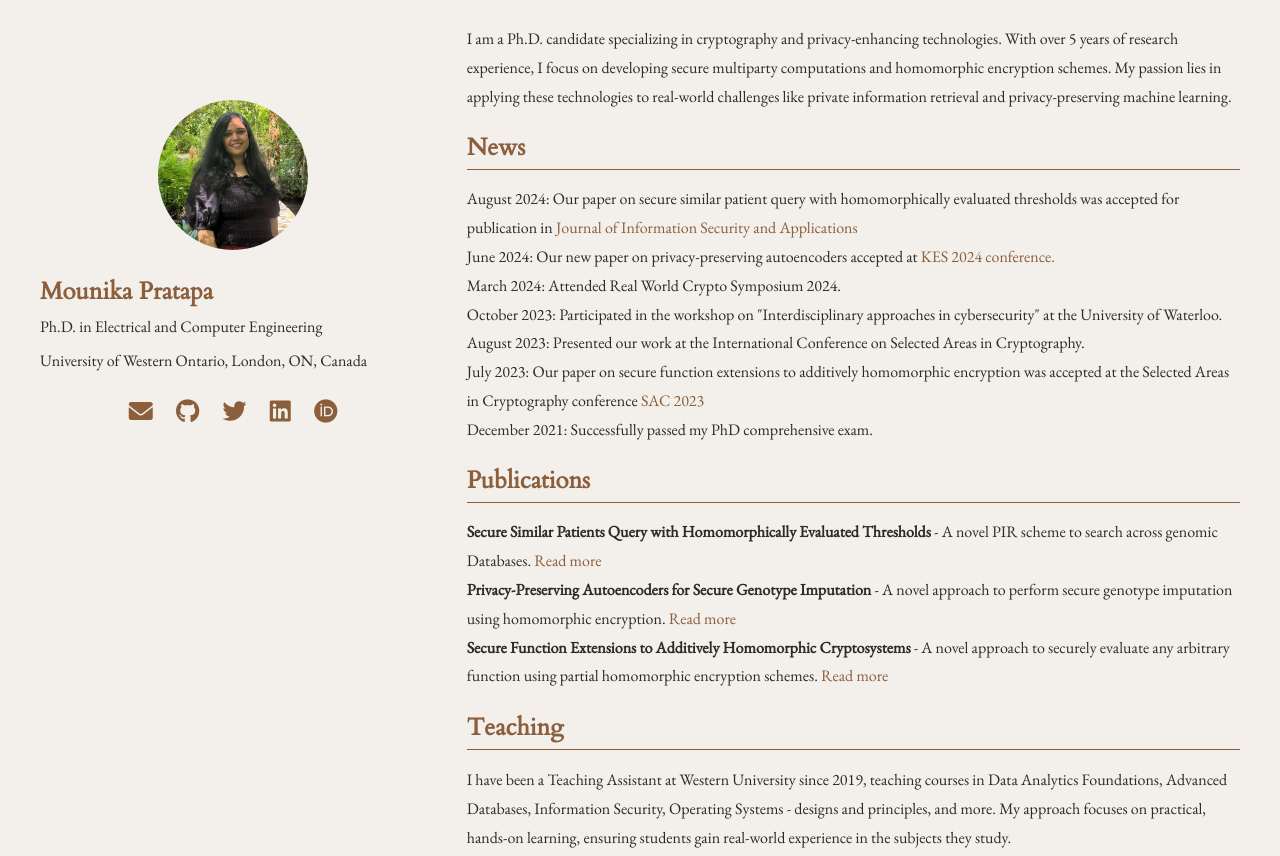
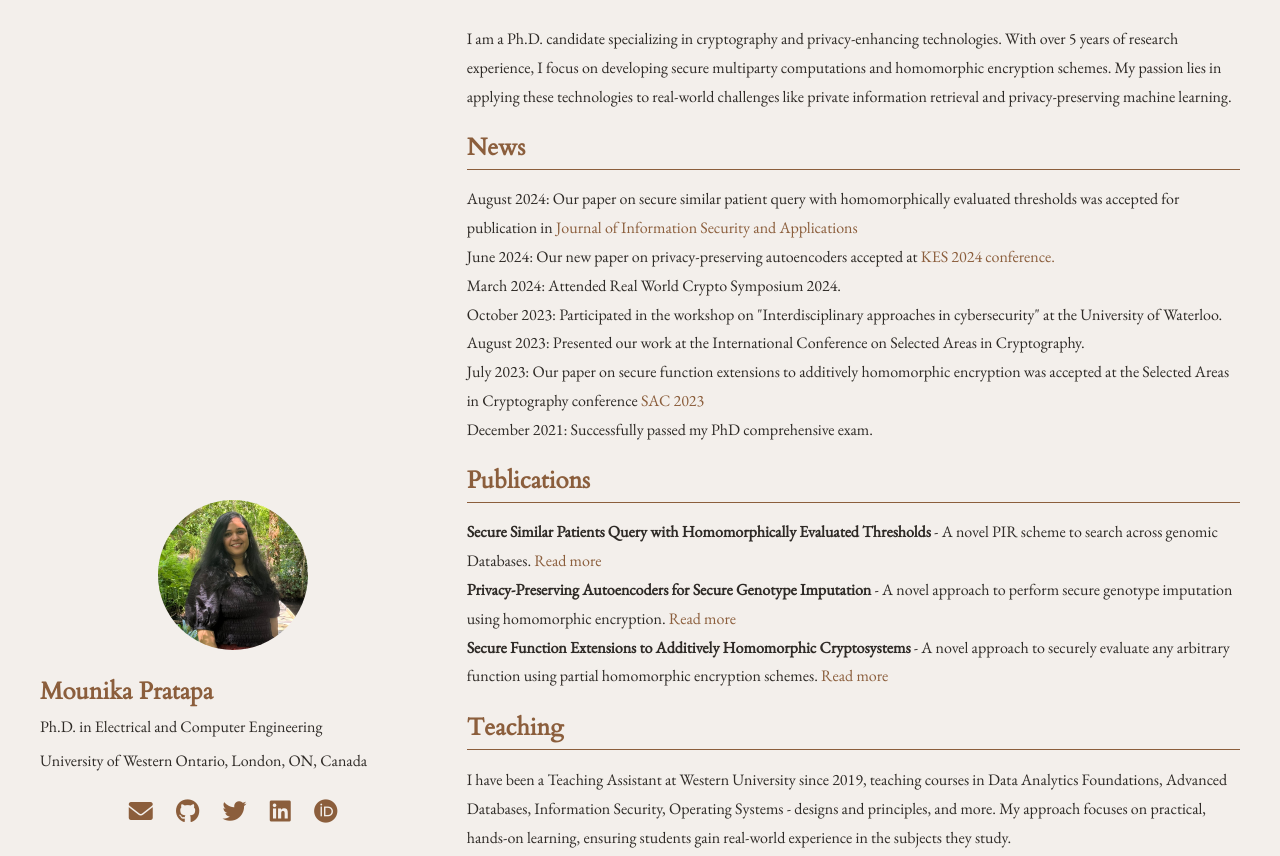
Before and after one commit to mounikapratapa/mounikapratapa.github.io, a plain HTML site: page index.html in a window 1280 px wide. Shown: the top 856 px of the page. Drawn offline with nearby package versions, Linux system fonts and the light colour scheme.

Commit message:
layout changes

```diff
--- a/index.html
+++ b/index.html
@@ -30,7 +30,7 @@
             /*border-right: 1px solid #8b5e3c; /* Line between columns */
             text-align: center;
             position: sticky;
-            top: 100px; /* Adjust as needed for top spacing */
+            top: 500px; /* Adjust as needed for top spacing */
             height: fit-content;
         }
         .profile-photo {
```
